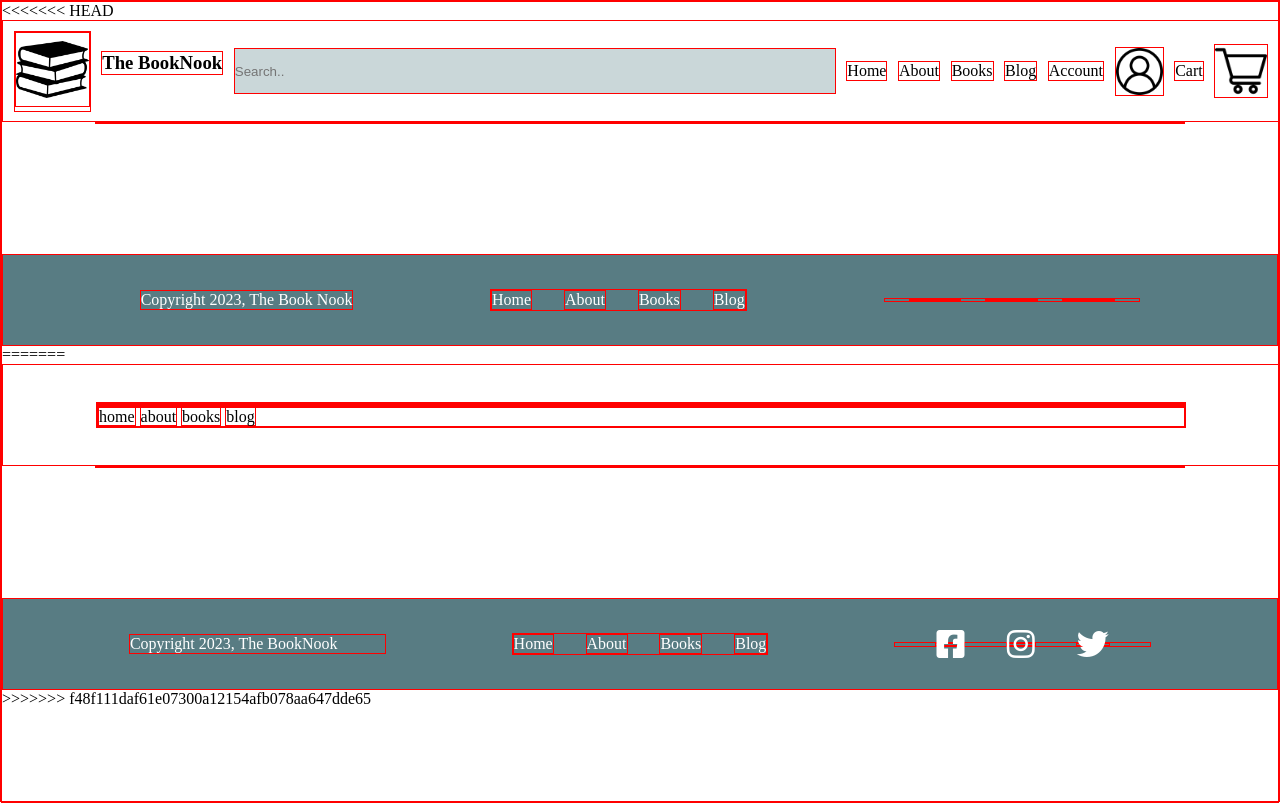
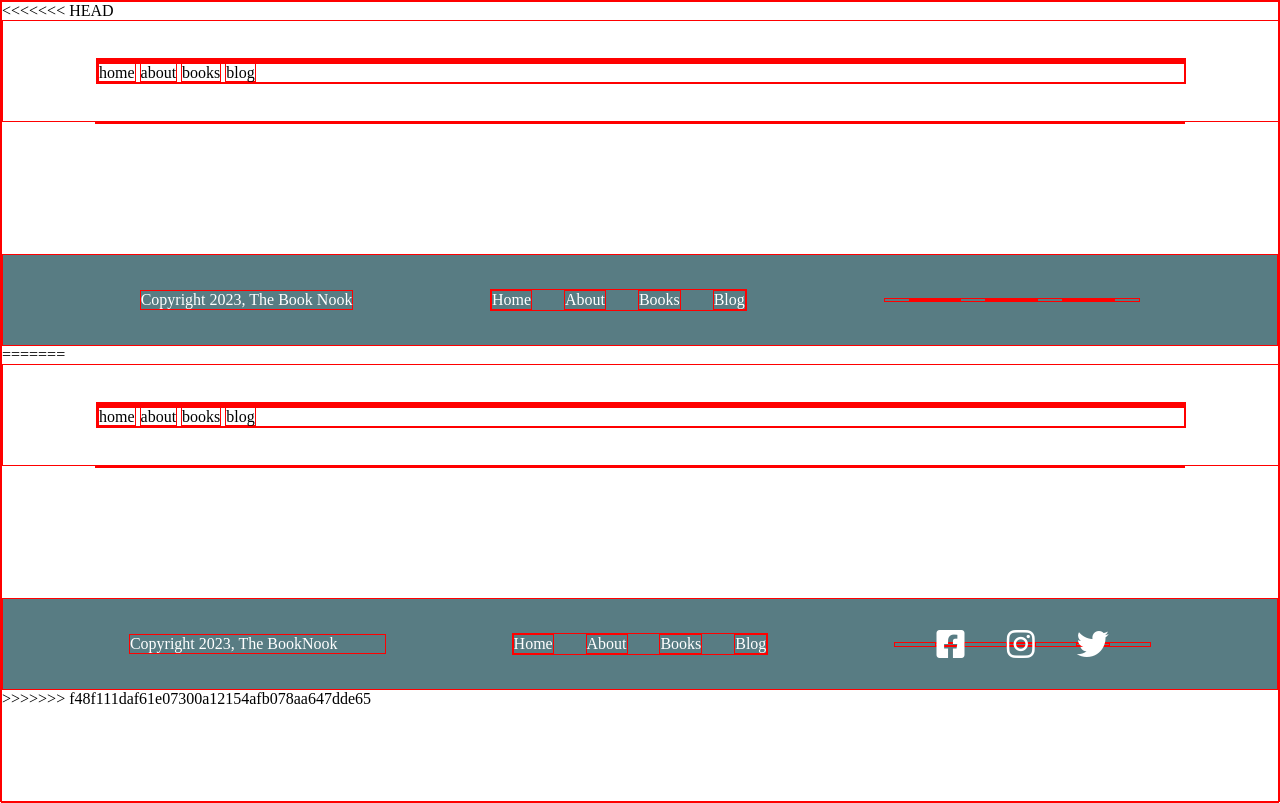
Before and after one commit to jbldwn/BookNook, a website with bundled scripts: page index.html in a window 1280 px wide. Built offline with nearby package versions, Linux system fonts and the light colour scheme; a web font is replaced by a local one.

Commit message:
reset the navbar reattempt

```diff
--- a/index.html
+++ b/index.html
@@ -1,8 +1,6 @@
 <!DOCTYPE html>
 <html lang="en">
-<<<<<<< HEAD
-
-<head>
+<<<<<<< HEAD <head>
   <meta charset="UTF-8" />
   <meta http-equiv="X-UA-Compatible" content="IE=edge" />
   <meta name="viewport" content="width=device-width, initial-scale=1.0" />
@@ -13,19 +11,16 @@
 
   <body>
     <nav>
-    <div class="logo">
-      <img id="logo" src="images/books-stack-of-three.png" alt="">
+      <div class="margin">
+        <div class="logo"></div>
+        <div class="search"></div>
+        <div class="links">
+          <a href="#">home</a>
+          <a href="#">about</a>
+          <a href="#">books</a>
+          <a href="#">blog</a>
         </div>
-    <h3>The BookNook</h3>
-    <input id="search" type="text" placeholder="Search..">
-    <a href="">Home</a>
-    <a href="">About</a>
-    <a href="">Books</a>
-    <a href="">Blog</a>
-    <a href="">Account</a>
-    <img id="user" src="images/user.png" alt="">
-    <a href="">Cart</a>
-    <img id="cart" src="images/shopping-cart.png" alt="">
+      </div>
     </nav>
     <div class="margin" id="app">
       <!-- page content injects here -->
@@ -52,17 +47,16 @@
 
 </html>
 =======
+
 <head>
   <meta charset="UTF-8" />
   <meta http-equiv="X-UA-Compatible" content="IE=edge" />
   <meta name="viewport" content="width=device-width, initial-scale=1.0" />
   <title>BookNook</title>
   <link rel="stylesheet" href="css/styles.css" />
-    <link
-      rel="stylesheet"
-      href="https://cdnjs.cloudflare.com/ajax/libs/font-awesome/6.4.2/css/all.min.css"
-    />
+  <link rel="stylesheet" href="https://cdnjs.cloudflare.com/ajax/libs/font-awesome/6.4.2/css/all.min.css" />
 </head>
+
 <body>
   <nav>
     <div class="margin">
@@ -94,11 +88,9 @@
     </div>
   </footer>
   <script type="module" src="model/model.js"></script>
-    <script
-      type="module"
-      src="lib/code.jquery.com_jquery-3.7.1.min.js"
-    ></script>
+  <script type="module" src="lib/code.jquery.com_jquery-3.7.1.min.js"></script>
   <script type="module" src="app/app.js"></script>
 </body>
+
 </html>
 >>>>>>> f48f111daf61e07300a12154afb078aa647dde65
```
Lines whose indentation alone changed are shown as unchanged.
